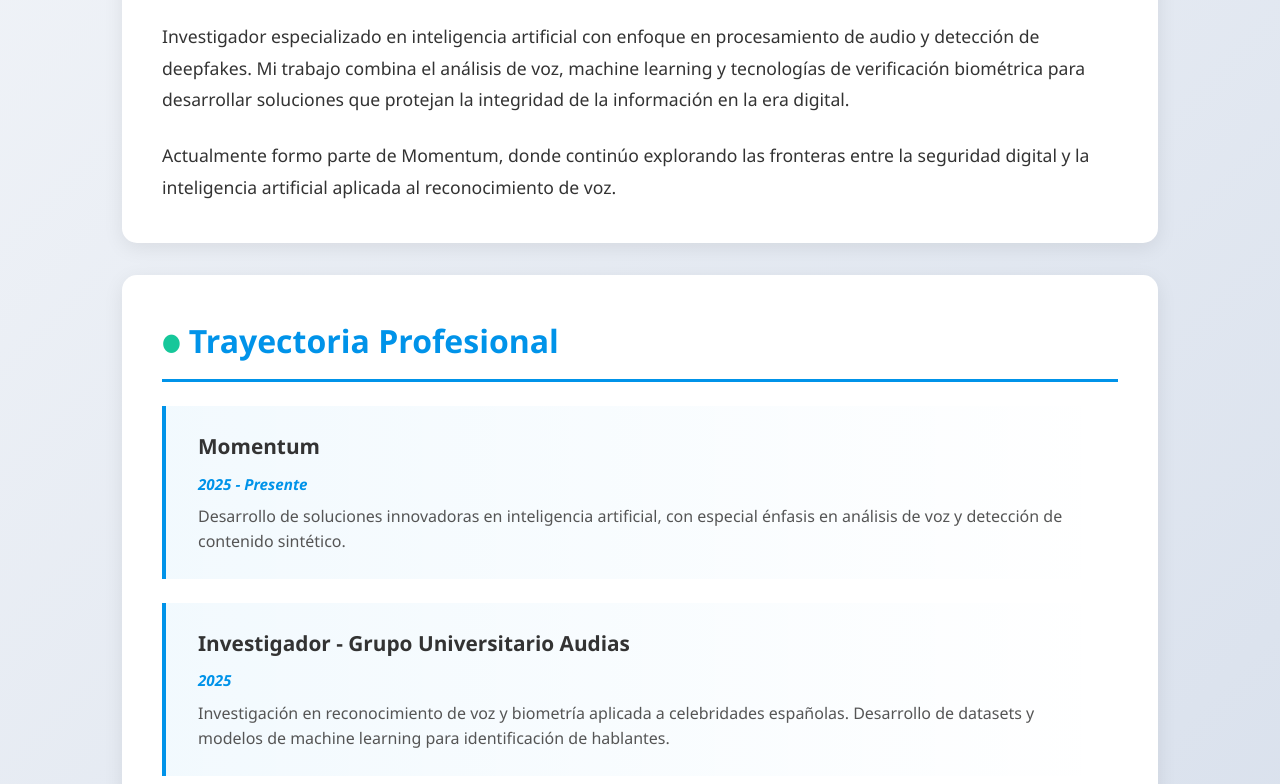
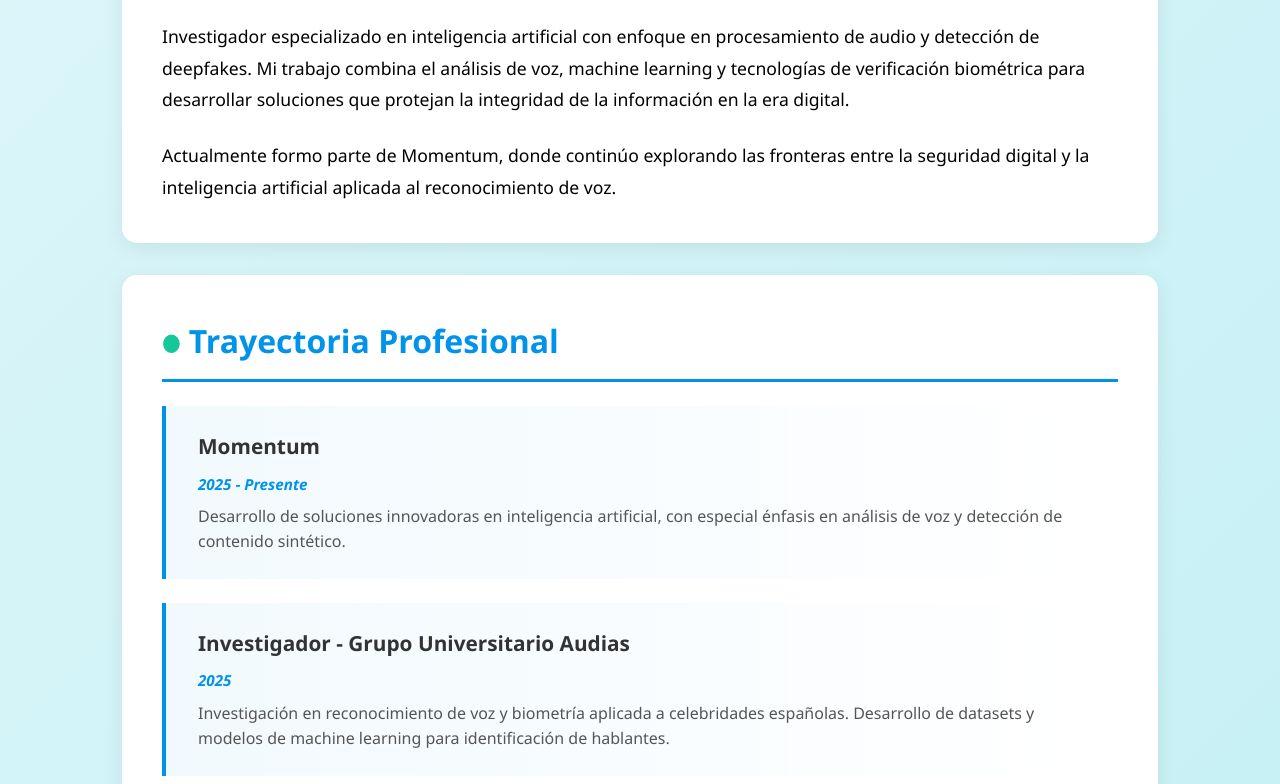
Before and after one commit to mxnuueel01/mxnuueel01.github.io, a plain HTML site: page index.html in a window 1280 px wide. Shown: the part 688-1472 px from the top of the page. Drawn offline with Linux system fonts and the light colour scheme.

Commit message:
Update index.html

```diff
--- a/index.html
+++ b/index.html
@@ -14,8 +14,8 @@
         body {
             font-family: 'Segoe UI', Tahoma, Geneva, Verdana, sans-serif;
             line-height: 1.6;
-            color: #333;
-            background: linear-gradient(135deg, #f5f7fa 0%, #c3cfe2 100%);
+            color: #000000;
+            background: linear-gradient(135deg, #E0F7FA 0%, #B2EBF2 100%);
             min-height: 100vh;
         }
 
```
